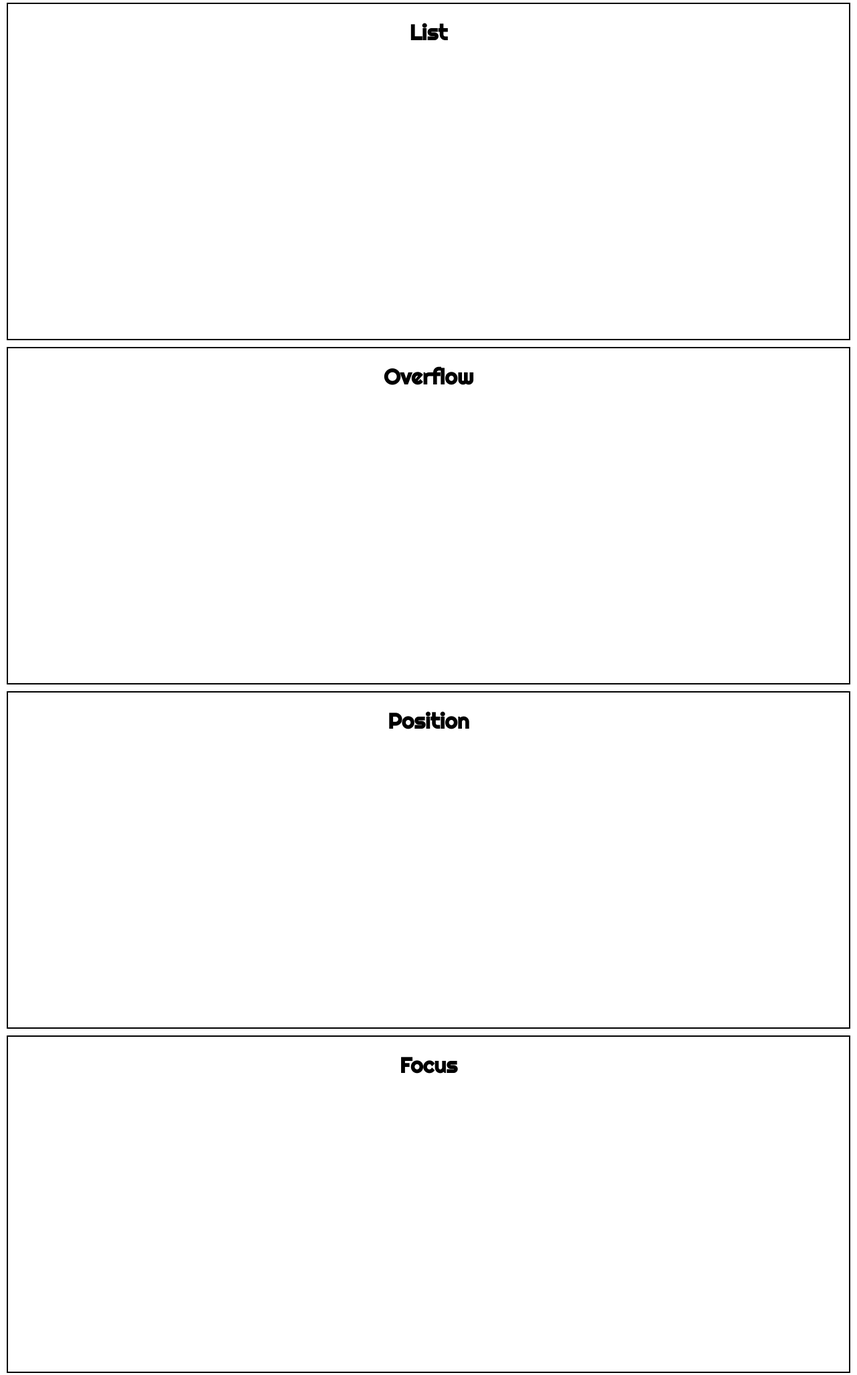
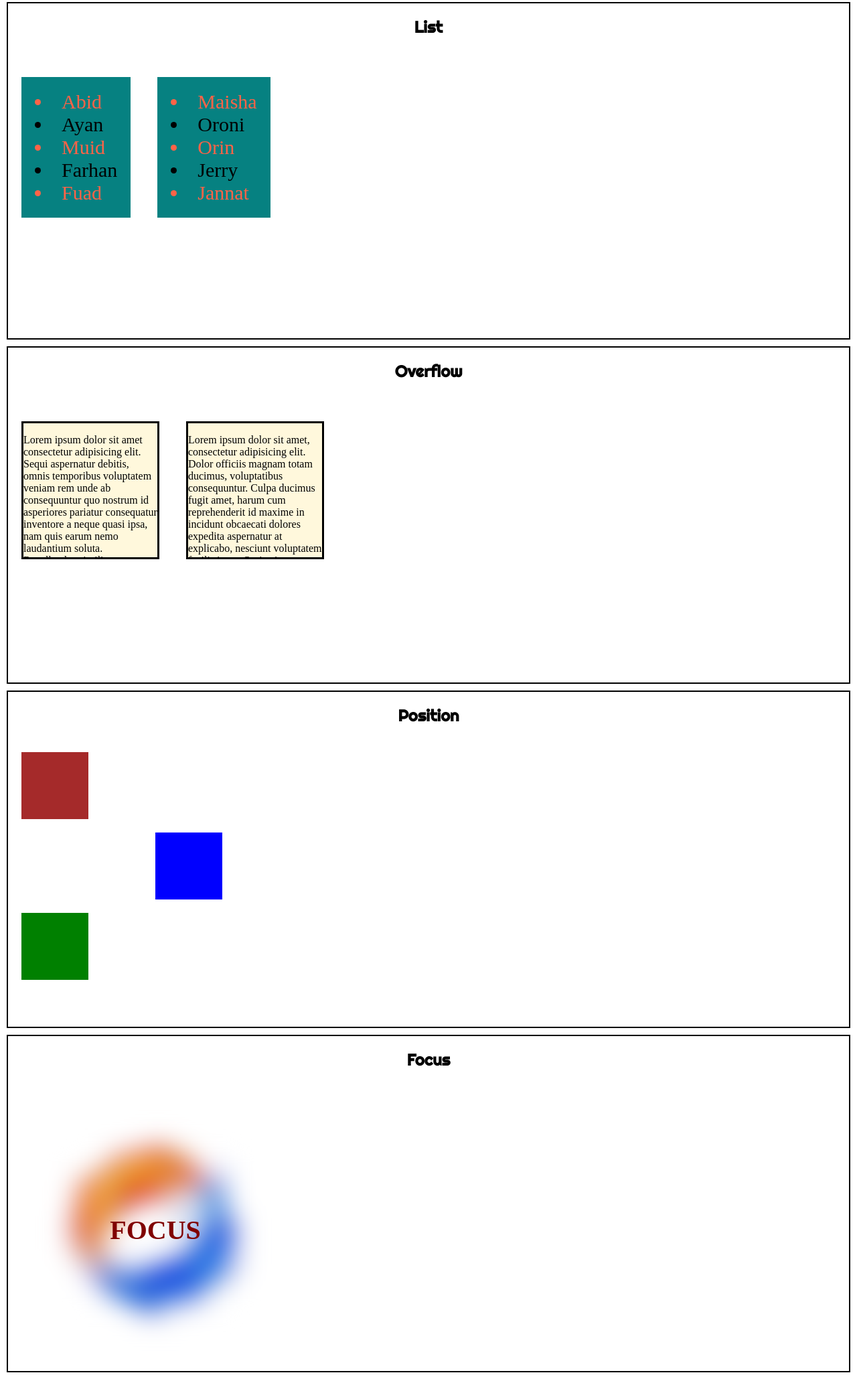
Before and after one commit to TasnimRahman/css-11, a plain HTML site: page index.html in a window 1280 px wide. Shown: the part 675-2728 px from the top of the page at 67% size. Drawn offline with Linux system fonts and the light colour scheme.

Commit message:
practice css

```diff
--- a/index.html
+++ b/index.html
@@ -4,12 +4,13 @@
     <meta charset="UTF-8">
     <meta name="viewport" content="width=device-width, initial-scale=1.0">
     <title>CSS</title>
-    <link rel="shortcut icon" href="image/icon.jpg" type="image/x-icon">
+    <link rel="favicon" href="image/icon.jpg" type="image/x-icon">
     <link rel="stylesheet" href="style.css">
     <link href="https://fonts.googleapis.com/css2?family=Righteous&display=swap" rel="stylesheet">
 
 </head>
 <body>
+    <section>
     <h1>CSS Overview</h1>
     <div class="container">
         <div class="navbar">
@@ -22,41 +23,70 @@
             <a href="#home">Home</a>
         </div>
     </div>
+    </section>
     <br><br><br>
-    <div class="psudo">
+    <section id="psudo">
         <h1>Psudo class</h1>
+        <div class="demo">
+            <p>Lorem ipsum, dolor sit amet consectetur adipisicing elit. Laboriosam, rem.</p>
+            <p>Lorem ipsum, dolor sit amet consectetur adipisicing elit. Laboriosam, rem.</p>
+            <p>Lorem ipsum, dolor sit amet consectetur adipisicing elit. Laboriosam, rem.</p>
+            <p>Lorem ipsum, dolor sit amet consectetur adipisicing elit. Laboriosam, rem.</p>
+        </div>
+    </section>
+    <section id="list">
+        <h1>List</h1>
+        <div class="li">
+            <li>Abid</li>
+            <li>Ayan</li>
+            <li>Muid</li>
+            <li>Farhan</li>
+            <li>Fuad</li>
+         </div>
+         <div class="li">
+            <li>Maisha</li>
+            <li>Oroni</li>
+            <li>Orin</li>
+            <li>Jerry</li>
+            <li>Jannat</li>
+        </div>
 
 
-    </div>
 
-    <div class="list">
-        <h1>List</h1>
+    </section>
+
+    <section id="overflow">
+        <h1>Overflow</h1>
+        <div id="property_hidden">
+            <p>Lorem ipsum dolor sit amet consectetur adipisicing elit. Sequi aspernatur debitis, omnis temporibus voluptatem veniam rem unde ab consequuntur quo nostrum id asperiores pariatur consequatur inventore a neque quasi ipsa, nam quis earum nemo laudantium soluta. Repellendus similique, blanditiis laboriosam, nostrum, dolorum harum laudantium dolore culpa quidem quia quibusdam aliquid?Lorem ipsum dolor sit amet, consectetur adipisicing elit. Doloremque, officiis, minima dolorem quam hic commodi quis nam nisi vel, non fugiat! Voluptate accusamus natus itaque ea non, nulla ipsa unde voluptates recusandae explicabo laboriosam accusantium quidem modi dolorem maiores distinctio qui vel esse! Ipsam expedita doloremque, doloribus ducimus ut aut.</p>
+        </div>
+        <div id="property_scroll">
+            <p>Lorem ipsum dolor sit amet, consectetur adipisicing elit. Dolor officiis magnam totam ducimus, voluptatibus consequuntur. Culpa ducimus fugit amet, harum cum reprehenderit id maxime in incidunt obcaecati dolores expedita aspernatur at explicabo, nesciunt voluptatem facilis iusto. Optio sit error esse sapiente nesciunt quidem ducimus eaque architecto illum? Ducimus pariatur architecto unde nemo incidunt dolor, praesentium nam? Est labore architecto rem eaque minima quasi impedit, voluptas, ullam quae enim et obcaecati sit veniam animi vitae nostrum soluta culpa iusto non ab cumque quas quis? Expedita ullam atque eaque eos distinctio obcaecati, illum, pariatur aut repellat possimus labore nesciunt minus! Excepturi, a.</p>
+        </div>
 
 
-    </div>
+    </section>
 
-    <div class="overflow">
-        <h1>Overflow</h1>
+    <section id="position">
+        <h1>Position</h1>
+        <div class="first"></div>
+        <div class="second"></div>
+        <div class="third"></div>
+    </section>
 
+    <section id="focus">
+        <h1>Focus</h1>
+        <div class="contain">
+        <h2>Focus</h2>
+        <img src="image/icon.jpg" alt="focus">
+        </div>
+    </section>
 
-    </div>
-
-    <div class="position">
-        <h1>Position</h1>
-
-
-    </div>
-
-    <div class="focus">
-        <h1>Focus</h1>
-
-
-    </div>
-
-    <div class="svg">
+    <section id="svg">
         <h1>SVG Image</h1>
-
-
-    </div>
+        <svg height="200" width="200">
+            <img src="image/bird.svg" alt="bird"/>
+        </svg>
+    </section>
 </body>
 </html>
--- a/style.css
+++ b/style.css
@@ -38,47 +38,156 @@ h1{
       color: darkred;
   }
 
-.psudo{
+#psudo{
     height: 500px;
     width: initial;
     margin: 10px;
     border: 2px solid black;
 
 }
+.demo p:nth-child(2n){
+    background-color: brown;
+    color: cornsilk;
 
-.list{
+}
+.demo p::first-letter{
+    color: darkblue;
+    font-size: 35px;
+    }
+.demo p::selection{
+    color: darkred;
+    background-color: dimgray;
+}
+
+#list{
     height: 500px;
     width: initial;
     margin: 10px;
     border: 2px solid black;
 
 }
+ul li {
+    list-style-type: square;
 
-.overflow{
+
+}
+.li{
+    float: left;
+    text-decoration: orange;
+    padding: 20px 20px;
+    color: rgb(0, 0, 0);
+    background-color: rgb(6, 129, 129);
+    margin: 20px;
+    font-size: 30px;
+}
+ul{
+   margin-left: 300px;
+   padding: 0;}
+
+li:nth-child(2n+1){
+    color: tomato;
+}
+
+#overflow{
     height: 500px;
     width: initial;
     margin: 10px;
     border: 2px solid black;
 
 }
+#property_hidden{
+    height: 200px;
+    width: 200px;
+    background-color: cornsilk;
+    margin: 20px;
+    border: 3px solid black;
+    overflow: hidden;
+}
 
-.position{
+#property_scroll{
+    height: 200px;
+    width: 200px;
+    background-color: cornsilk;
+    margin: 20px;
+    border: 3px solid black;
+    overflow: scroll;
+}
+
+#property_hidden, #property_scroll{
+    float: left;}
+
+#position{
     height: 500px;
     width: initial;
     margin: 10px;
     border: 2px solid black;
 
 }
+.first, .second, .third{
+    height: 100px;
+    width: 100px;
+    margin: 20px;
+}
+.first{
+    background-color: brown;
+}
+.second{
+    background-color: blue;
+    position: relative;
+    left: 200px;
+}
+.third{
+    background-color:green;
+}
 
-.focus{
+#focus{
     height: 500px;
     width: initial;
     margin: 10px;
     border: 2px solid black;
 
 }
+.contain{
+    height: 400px;
+    width: 400px;
+    margin: 20px;
+    position: relative;
+    justify-content: center;
+    align-items: center;
+    display: flex;
+    overflow: hidden;
 
-.svg{
+}
+.contain h2{
+    position: relative;
+    color: maroon;
+    font-size: 40px;
+    font-weight: bolder;
+    text-transform: uppercase;
+    z-index: 2;
+    transition: 5s;
+}
+.contain h2:hover{
+    filter: blur(10px);
+    transform: scale(1.5);
+}
+.contain img{
+    height: 300px;
+    width: 300px;
+    position: absolute;
+    transition: 5s;
+    filter: blur(20px);
+}
+.contain h2:hover ~img{
+    height: 300px;
+    width: 300px;
+    transition: 5s;
+    filter: blur(0px);
+
+
+}
+
+#svg{
     height: 500px;
     width: initial;
     margin: 10px;
```
Also changed, not shown: image/bird.svg (added).
